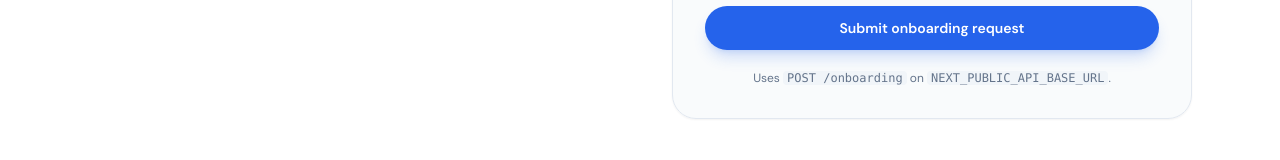
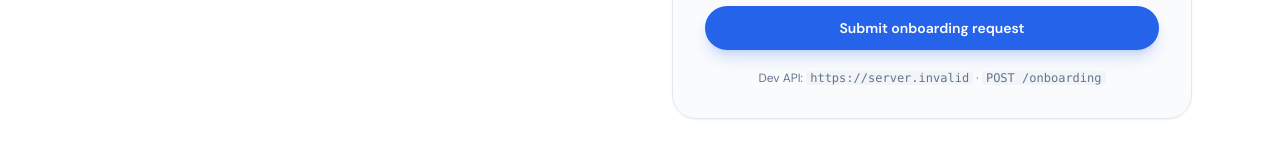
Before and after one commit to Quickoline/smweb, a Next.js app: page /request-onboarding in a window 1280 px wide. Shown: the part 938-1098 px from the top of the page. Built offline with nearby package versions, Linux system fonts and the light colour scheme; no server answers.

Commit message:
Update profile to B.Pharm student; update contact email and location

```diff
--- a/app/request-onboarding/onboarding-form.tsx
+++ b/app/request-onboarding/onboarding-form.tsx
@@ -45,7 +45,8 @@ export function OnboardingForm() {
     };
 
     try {
-      const res = await fetch(`${getApiBaseUrl()}/onboarding`, {
+      const base = getApiBaseUrl();
+      const res = await fetch(`${base}/onboarding`, {
         method: "POST",
         headers: { "Content-Type": "application/json" },
         body: JSON.stringify(body),
@@ -59,7 +60,11 @@ export function OnboardingForm() {
       e.currentTarget.reset();
     } catch (err) {
       setStatus("error");
-      setMessage(err instanceof Error ? err.message : "Something went wrong.");
+      const msg =
+        err instanceof Error
+          ? err.message
+          : "Network error — check API is running and CORS allows this site.";
+      setMessage(msg);
     }
   }
 
@@ -190,8 +195,9 @@ export function OnboardingForm() {
         <input
           id="portfolio"
           name="portfolio_url"
-          type="url"
+          type="text"
           inputMode="url"
+          autoComplete="url"
           className={inputClass}
           placeholder="https://"
           disabled={status === "loading"}
@@ -217,10 +223,17 @@ export function OnboardingForm() {
       >
         {status === "loading" ? "Submitting…" : "Submit onboarding request"}
       </button>
-      <p className="text-center text-xs text-slate-500">
-        Uses <code className="rounded bg-slate-100 px-1">POST /onboarding</code> on{" "}
-        <code className="rounded bg-slate-100 px-1">NEXT_PUBLIC_API_BASE_URL</code>.
-      </p>
+      {process.env.NODE_ENV === "development" ? (
+        <p className="text-center text-xs text-slate-500">
+          Dev API: <code className="rounded bg-slate-100 px-1">{getApiBaseUrl()}</code>
+          {" · "}
+          <code className="rounded bg-slate-100 px-1">POST /onboarding</code>
+        </p>
+      ) : (
+        <p className="text-center text-xs text-slate-500">
+          Submissions are sent securely to our marketplace API.
+        </p>
+      )}
     </form>
   );
 }
--- a/lib/api-config.ts
+++ b/lib/api-config.ts
@@ -1,6 +1,10 @@
-/** Public API base (no trailing slash). Set in `.env.local`: `NEXT_PUBLIC_API_BASE_URL=https://your-api:5000` */
+/** Public API base (no trailing slash). Set in `.env.local`: `NEXT_PUBLIC_API_BASE_URL=https://api.example.com` */
 export function getApiBaseUrl(): string {
   const raw = process.env.NEXT_PUBLIC_API_BASE_URL?.trim();
   if (raw) return raw.replace(/\/$/, "");
+  // `next dev`: talk to local API without configuring env (production build still uses prod host unless env is set).
+  if (process.env.NODE_ENV === "development") {
+    return "https://api.elizble.com";
+  }
   return "https://api.elizble.com";
 }
```
